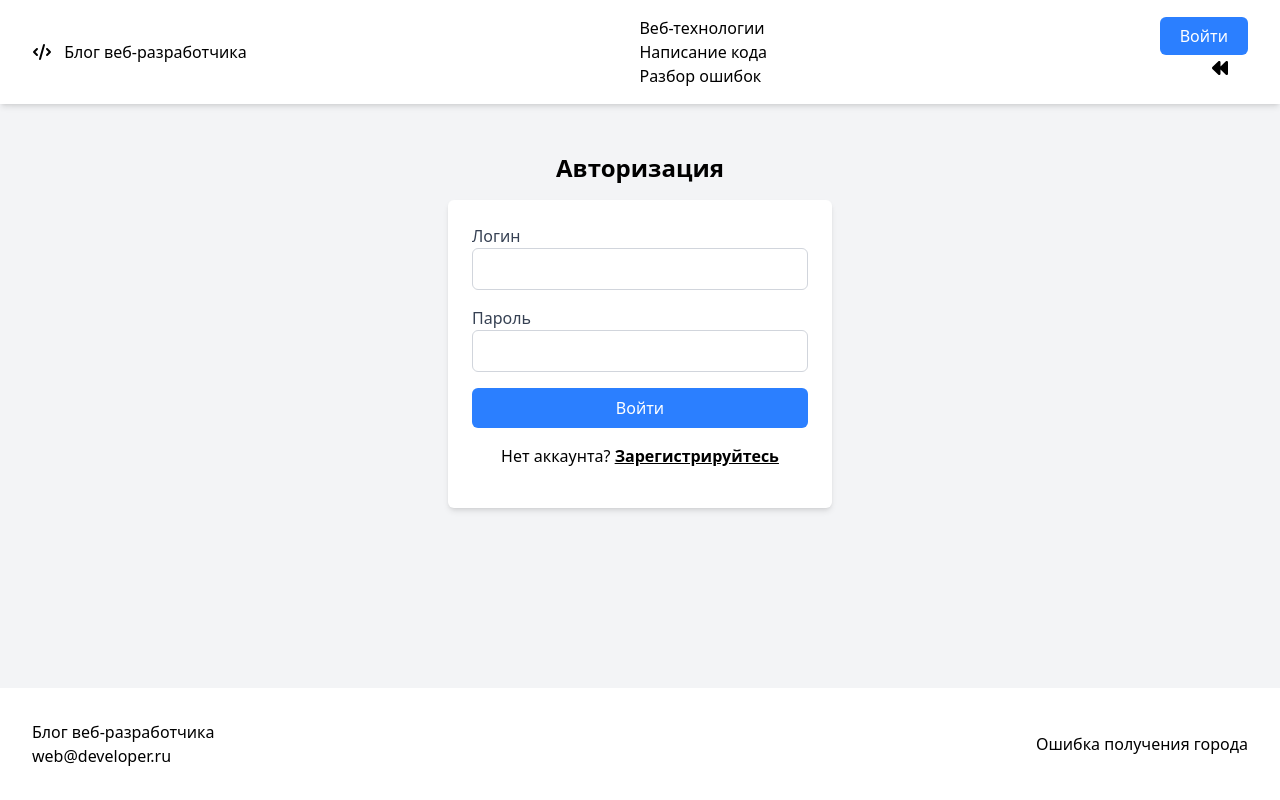
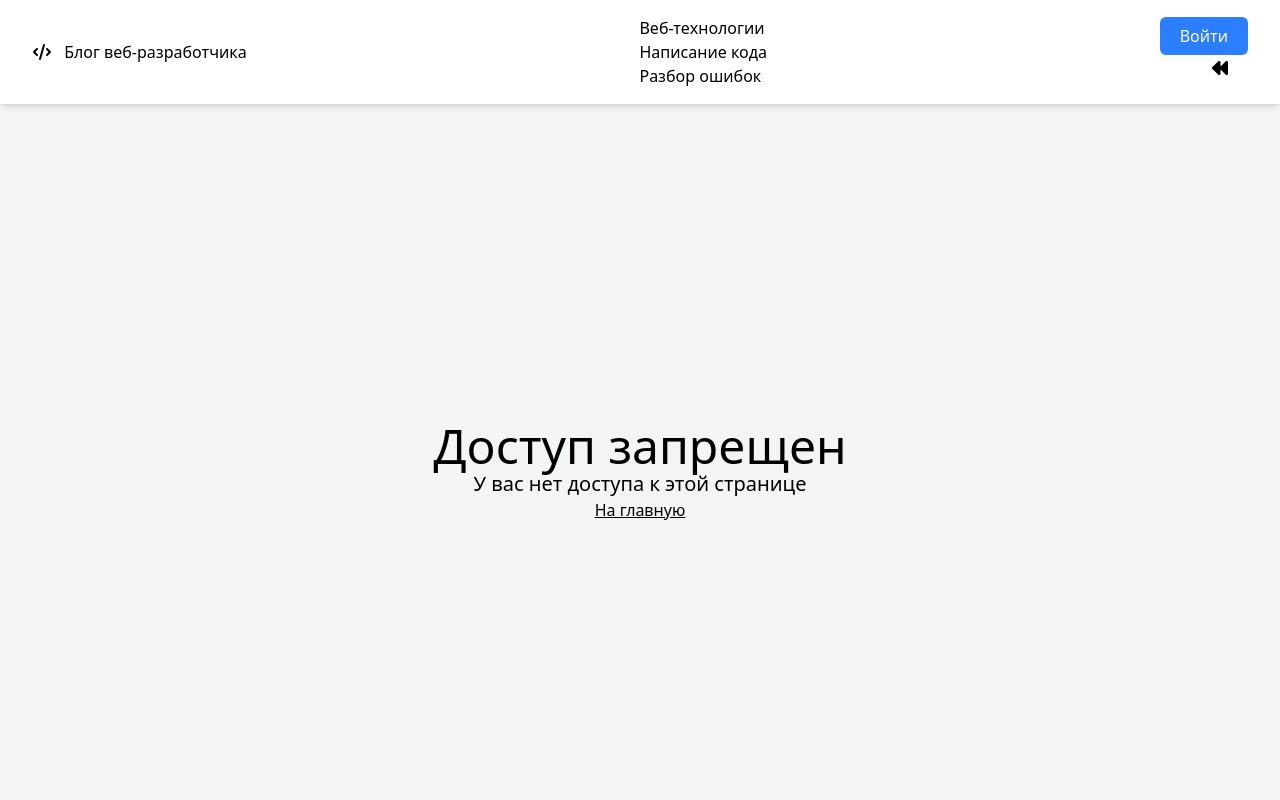
Before and after one commit to B1ZON-c0de/blog-vue, a Vue app in the folder frontend/: page /users in a window 1280 px wide. Before the commit this address led to /login. Shown: the top 800 px of the page. Built offline with nearby package versions, Linux system fonts and the light colour scheme; no server answers.

Commit message:
init access denied page

```diff
--- a/frontend/src/App.vue
+++ b/frontend/src/App.vue
@@ -2,6 +2,22 @@
 import LayoutHeader from './components/layout/LayoutHeader.vue'
 import LayoutFooter from './components/layout/LayoutFooter.vue'
 import ModalBase from './components/base/ModaBase.vue'
+import { useRoute } from 'vue-router'
+import { useUserStore } from './stores/user'
+import { computed } from 'vue'
+import AccessDeniedView from './views/AccessDeniedView.vue'
+
+const route = useRoute()
+const userStore = useUserStore()
+
+const canAccess = computed(() => {
+  const requiresAdmin = route.meta.requiresAdmin
+  if (requiresAdmin && !userStore.isAdmin) {
+    return false
+  } else {
+    return true
+  }
+})
 </script>
 
 <template>
@@ -9,7 +25,10 @@ import ModalBase from './components/base/ModaBase.vue'
     <header class="fixed top-0 right-0 left-0 z-10 bg-white shadow-md">
       <LayoutHeader />
     </header>
-    <main class="mt-26 flex-1"><RouterView /></main>
+    <main class="mt-26 flex-1">
+      <RouterView v-if="canAccess" />
+      <AccessDeniedView v-else />
+    </main>
     <footer class="bg-white">
       <LayoutFooter />
     </footer>
--- a/frontend/src/components/layout/LayoutHeader.vue
+++ b/frontend/src/components/layout/LayoutHeader.vue
@@ -18,8 +18,8 @@ const route = useRoute()
 const handleLogout = async () => {
   const response = await userStore.logout()
 
-  if (!response.error && route.meta.requiresAuth) {
-    router.push('/')
+  if (!response.error && route.meta.requiresAdmin) {
+    router.push('/login')
   }
 }
 </script>
--- a/frontend/src/router/index.ts
+++ b/frontend/src/router/index.ts
@@ -1,4 +1,3 @@
-import { useUserStore } from '@/stores/user'
 import { createRouter, createWebHistory } from 'vue-router'
 
 const router = createRouter({
@@ -12,13 +11,13 @@ const router = createRouter({
     {
       path: '/users',
       name: 'Users',
-      meta: { requiresAuth: true },
+      meta: { requiresAdmin: true },
       component: () => import('../views/UsersView.vue'),
     },
     {
       path: '/posts',
       name: 'Posts',
-      meta: { requiresAuth: true },
+      meta: { requiresAdmin: true },
       component: () => import('../views/NewArticleView.vue'),
     },
     {
@@ -44,12 +43,5 @@ const router = createRouter({
     },
   ],
 })
-// GUARD
-router.beforeEach((to) => {
-  const userStore = useUserStore()
-  if (to.meta.requiresAuth && !userStore.isAuthorized) {
-    return { name: 'Login' }
-  }
-})
 
 export default router
--- /dev/null
+++ b/frontend/src/views/AccessDeniedView.vue
@@ -0,0 +1,13 @@
+<script lang="ts" setup>
+import LayoutContainer from '@/components/layout/LayoutContainer.vue'
+import { RouterLink } from 'vue-router'
+</script>
+<template>
+  <LayoutContainer
+    class="flex h-[calc(100vh-64px)] flex-col items-center justify-center"
+  >
+    <h1 class="text-5xl">Доступ запрещен</h1>
+    <p class="text-xl">У вас нет доступа к этой странице</p>
+    <RouterLink to="/" class="active-link">На главную</RouterLink>
+  </LayoutContainer>
+</template>
```
